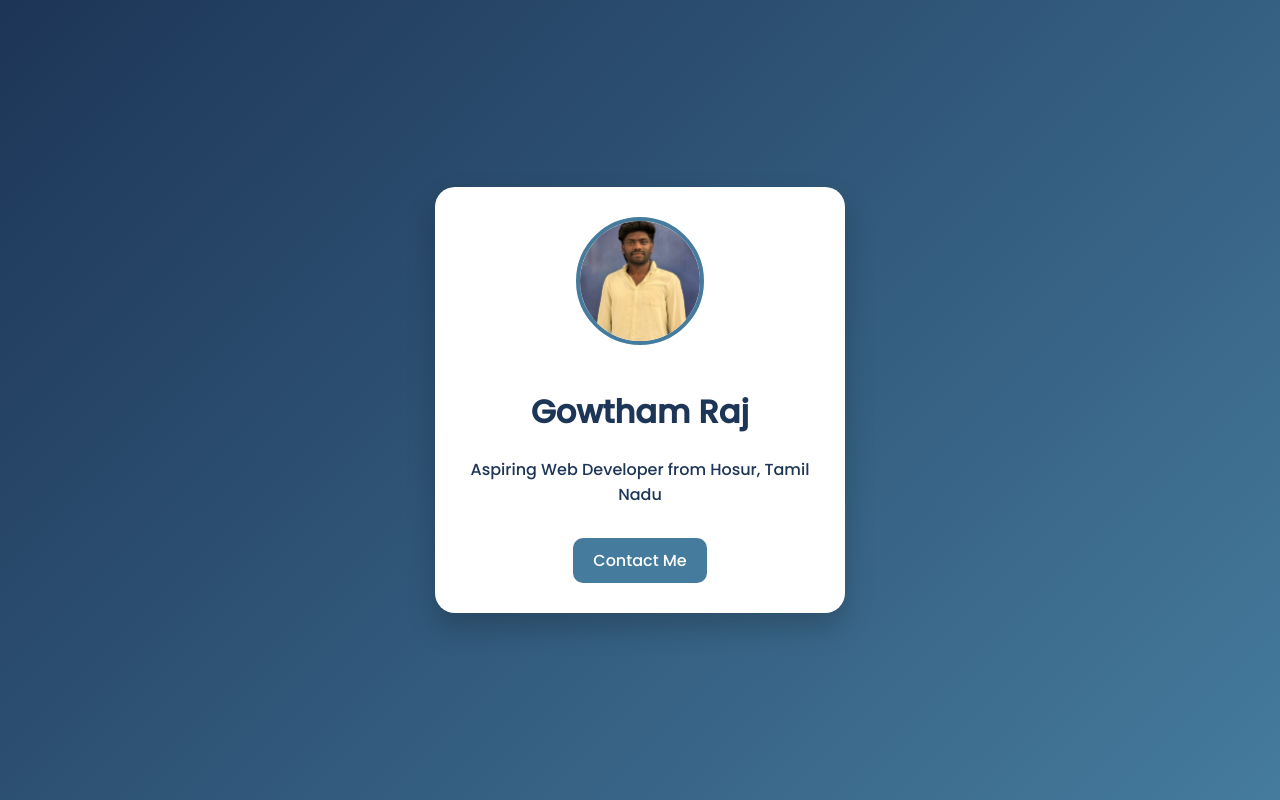
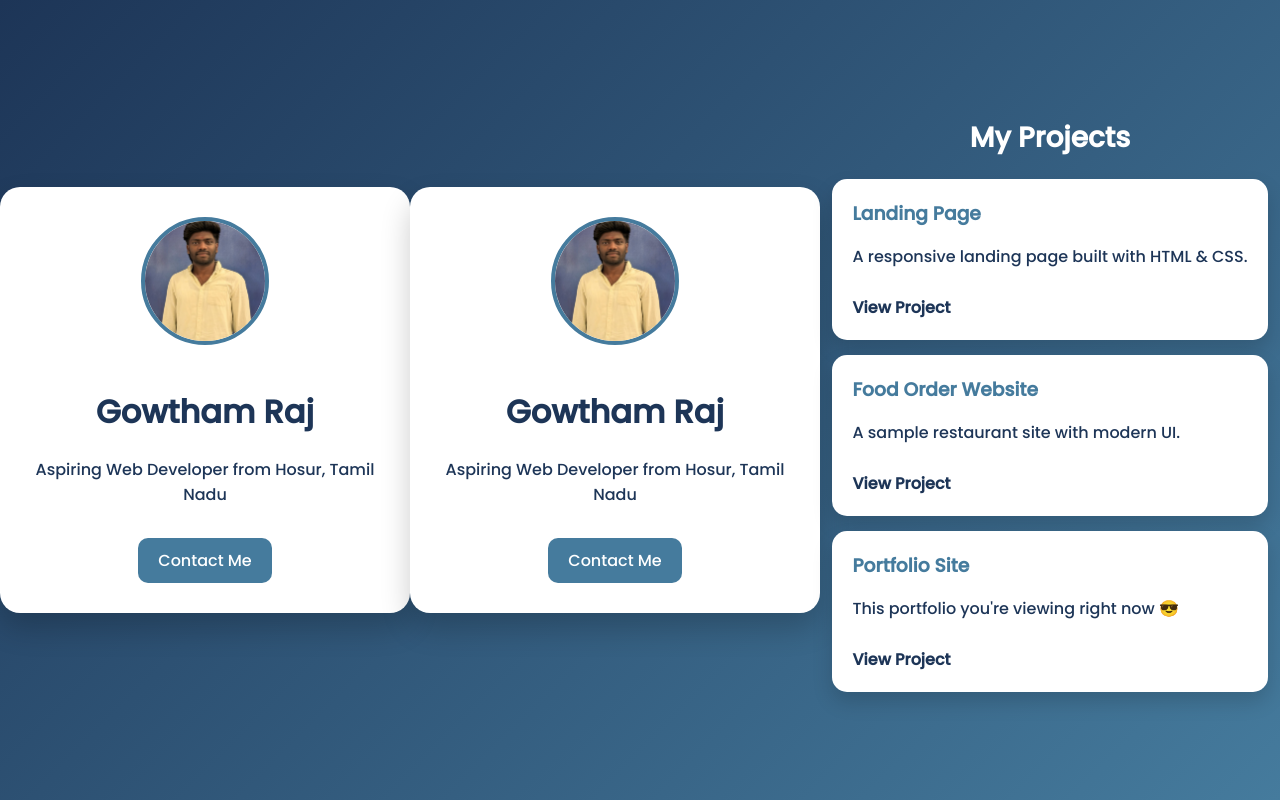
Before and after one commit to thegowthamraj/Gowtham-developer-, a plain HTML site: page index.html in a window 1280 px wide. Drawn offline with Linux system fonts and the light colour scheme.

Commit message:
Updated layout and style

```diff
--- a/index.html
+++ b/index.html
@@ -15,3 +15,43 @@
   </div>
 </body>
 </html>
+<!DOCTYPE html>
+<html lang="en">
+<head>
+  <meta charset="UTF-8">
+  <title>Gowtham Raj - Developer</title>
+  <link rel="stylesheet" href="style.css">
+  <link href="https://fonts.googleapis.com/css2?family=Poppins:wght@500&display=swap" rel="stylesheet">
+</head>
+<body>
+  <div class="container">
+    <img src="gowtham.jpg" alt="Gowtham Raj" class="profile-pic">
+    <h1>Gowtham Raj</h1>
+    <p>Aspiring Web Developer from Hosur, Tamil Nadu</p>
+    <a href="mailto:gowthamsakthivel227@gmail.com" class="btn">Contact Me</a>
+  </div>
+
+  <!-- 👇 Projects Section Starts Here -->
+  <div class="projects">
+    <h2>My Projects</h2>
+
+    <div class="project-card">
+      <h3>Landing Page</h3>
+      <p>A responsive landing page built with HTML & CSS.</p>
+      <a href="#" target="_blank">View Project</a>
+    </div>
+
+    <div class="project-card">
+      <h3>Food Order Website</h3>
+      <p>A sample restaurant site with modern UI.</p>
+      <a href="#" target="_blank">View Project</a>
+    </div>
+
+    <div class="project-card">
+      <h3>Portfolio Site</h3>
+      <p>This portfolio you're viewing right now 😎</p>
+      <a href="https://thegowthamraj.github.io/Gowtham-developer/" target="_blank">View Project</a>
+    </div>
+  </div>
+</body>
+</html>
--- a/style.css
+++ b/style.css
@@ -49,3 +49,44 @@ body {
   from { opacity: 0; transform: translateY(-20px); }
   to { opacity: 1; transform: translateY(0); }
 }
+.projects {
+  max-width: 700px;
+  margin: 50px auto;
+  text-align: center;
+  padding: 10px;
+}
+
+.projects h2 {
+  font-size: 28px;
+  color: white;
+  margin-bottom: 20px;
+}
+
+.project-card {
+  background: white;
+  color: #1d3557;
+  margin: 15px auto;
+  padding: 20px;
+  border-radius: 15px;
+  box-shadow: 0 10px 20px rgba(0,0,0,0.15);
+  max-width: 500px;
+  text-align: left;
+}
+
+.project-card h3 {
+  margin: 0;
+  color: #457b9d;
+}
+
+.project-card a {
+  display: inline-block;
+  margin-top: 10px;
+  text-decoration: none;
+  color: #1d3557;
+  font-weight: bold;
+  transition: color 0.3s;
+}
+
+.project-card a:hover {
+  color: #e63946;
+}
```
